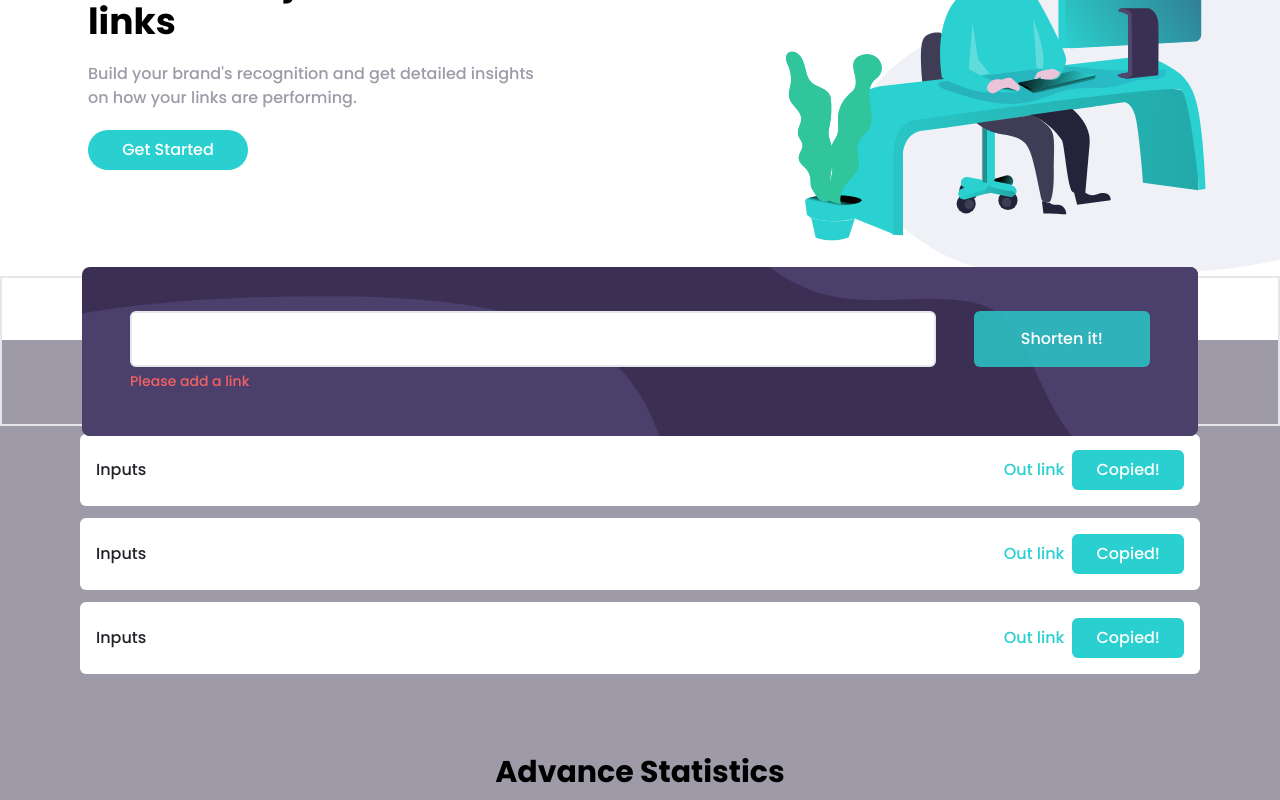
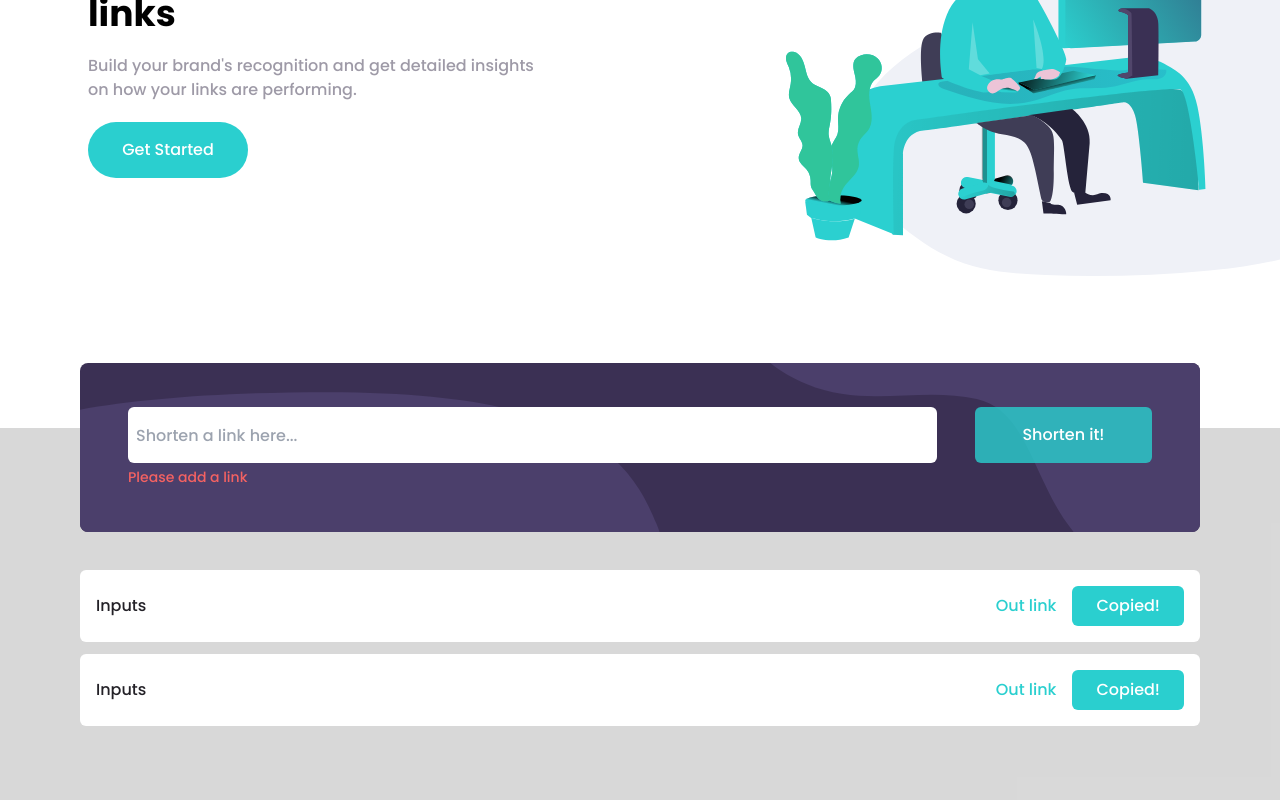
Before and after one commit to theisolatedmonk/url-shortening-api-master, a Next.js app: page / in a window 1280 px wide. Shown: the part 240-1040 px from the top of the page. Built offline with nearby package versions, Linux system fonts and the light colour scheme.

Commit message:
design improved

```diff
--- a/app/components/AdvanceStatistics.tsx
+++ b/app/components/AdvanceStatistics.tsx
@@ -46,8 +46,8 @@ export default function AdvanceStatistics() {
 
 
 
-            <div className="flex flex-col relative justify-center items-center w-full bg-GrayishViolet">
-                <section className="flex flex-col  px-8 -mt-16 mb-2  border-2 relative h-[220px] sm:h-[150px] w-full items-center justify-center ">
+            <div className="flex flex-col relative justify-center items-center w-full  sm:gap-4 xl:gap-10 bg-Gray mt-28 bg-opacity-60">
+                <section className="flex flex-col  px-8 -mt-28 sm:-mt-16 xl:-mt-14 mb-2  relative h-[220px] sm:h-[150px]  w-full items-center justify-center ">
                     <div className="absolute sm:px-20 px-4 w-full">
                         <Image src={bgShortenDesktop} alt={''} className='bg-DarkViolet  w-full rounded-lg h-full sm:flex hidden' />
                         <Image src={bgShortenMobile} alt={''} className='bg-DarkViolet  w-full rounded-lg h-full   sm:hidden flex' />
@@ -55,7 +55,7 @@ export default function AdvanceStatistics() {
 
                     <div className="flex  z-10 w-full  items-start gap-1 p-4 sm:px-24 justify-center flex-col sm:flex-row">
                         <div className="flex  gap-1 items-start justify-start w-full   flex-col">
-                            <input type="text" className=' border-2 h-14 rounded-md outline-none px-2 sm:w-[96%] w-full hover:ring-2 hover:ring-Red' />
+                            <input type="text" placeholder='Shorten a link here... ' className=' h-14 rounded-md outline-none px-2 sm:w-[96%] w-full hover:ring-2 hover:ring-Red ' />
 
 
                             <h1 className='text-start w-full text-Red text-sm'>Please add a link</h1>
@@ -64,28 +64,21 @@ export default function AdvanceStatistics() {
                     </div>
                 </section>
                 <section className='flex gap-3 flex-col w-full sm:px-20 px-4'>
-                    <div className=" bg-white   rounded-md flex justify-between sm:items-center items-start p-4 sm:flex-row flex-col w-full gap-10">
+
+
+                    <div className=" bg-white   rounded-md flex justify-between sm:items-center items-start p-4 sm:flex-row flex-col w-full sm:gap-10 gap-4">
                         <h2 className='text-VeryDarkViolet  w-full sm:w-[520px] pr-4 overflow-hidden '>Inputs</h2>
                         <hr className='w-full sm:hidden' />
-                        <div className="flex items-center gap-2 sm:flex-row flex-col w-full sm:w-80 ">
-                            <h2 className='text-Cyan w-full text-end'>Out link</h2>
+                        <div className="flex items-center gap-4 sm:flex-row flex-col w-full sm:w-80 ">
+                            <h2 className='text-Cyan w-full sm:text-end text-start'>Out link</h2>
                             <button className='rounded-md bg-Cyan hover:bg-opacity-80 bg-opacity-100 p-2 px-6 sm:w-28 text-white w-full'>Copied!</button>
                         </div>
                     </div>
-
-                    <div className=" bg-white   rounded-md flex justify-between sm:items-center items-start p-4 sm:flex-row flex-col w-full gap-10">
+                    <div className=" bg-white   rounded-md flex justify-between sm:items-center items-start p-4 sm:flex-row flex-col w-full sm:gap-10 gap-4">
                         <h2 className='text-VeryDarkViolet  w-full sm:w-[520px] pr-4 overflow-hidden '>Inputs</h2>
                         <hr className='w-full sm:hidden' />
-                        <div className="flex items-center gap-2 sm:flex-row flex-col w-full sm:w-80 ">
-                            <h2 className='text-Cyan w-full text-end'>Out link</h2>
-                            <button className='rounded-md bg-Cyan hover:bg-opacity-80 bg-opacity-100 p-2 px-6 sm:w-28 text-white w-full'>Copied!</button>
-                        </div>
-                    </div>
-                    <div className=" bg-white   rounded-md flex justify-between sm:items-center items-start p-4 sm:flex-row flex-col w-full gap-10">
-                        <h2 className='text-VeryDarkViolet  w-full sm:w-[520px] pr-4 overflow-hidden '>Inputs</h2>
-                        <hr className='w-full sm:hidden' />
-                        <div className="flex items-center gap-2 sm:flex-row flex-col w-full sm:w-80 ">
-                            <h2 className='text-Cyan w-full text-end'>Out link</h2>
+                        <div className="flex items-center gap-4 sm:flex-row flex-col w-full sm:w-80 ">
+                            <h2 className='text-Cyan w-full sm:text-end text-start'>Out link</h2>
                             <button className='rounded-md bg-Cyan hover:bg-opacity-80 bg-opacity-100 p-2 px-6 sm:w-28 text-white w-full'>Copied!</button>
                         </div>
                     </div>
--- a/app/components/Footer.tsx
+++ b/app/components/Footer.tsx
@@ -59,7 +59,8 @@ export default function Footer({ }: Props) {
             <Image src={bgBoostMobile} alt={''} className='bg-DarkViolet  sm:hidden flex w-full' />
             <div className="flex flex-col absolute left-0 text-center sm:top-10 top-24 font-bold w-full items-center gap-4 text-white">
                 <h3 className="text-3xl">Boost your links today</h3>
-                <button className='rounded-3xl  bg-Cyan bg-opacity-80 hover:bg-opacity-100 p-2 w-40'>Get Started</button>
+                <button className='rounded-full bg-Cyan bg-opacity-80 hover:bg-opacity-100 p-4 px-6 w-40 text-white'>Get Started
+                </button>
             </div>
             <div className="flex p-8 bg-VeryDarkViolet sm:justify-between sm:px-20 items-center flex-col sm:flex-row w-full
             sm:items-start gap-8">
@@ -74,7 +75,7 @@ export default function Footer({ }: Props) {
                             <div key={index} className="flex flex-col sm:items-start items-center gap-4">
                                 <h2 className='font-bold text-white'>{item.title}</h2>
                                 {item.links.map((lable) => (
-                                    <Link href={lable.href}><div className="flex flex-col gap-2 text-GrayishViolet">
+                                    <Link href={lable.href}><div className="hover:text-Cyan flex flex-col gap-2 text-GrayishViolet">
                                         {lable.lable}
                                     </div></Link>
                                 ))}
--- a/app/components/HeroSection.tsx
+++ b/app/components/HeroSection.tsx
@@ -6,7 +6,7 @@ type Props = {}
 
 export default function HeroSection({ }: Props) {
     return (
-        <div className='flex sm:flex-row-reverse flex-col items-center justify-between gap-10 overflow-hidden pb-16 pt-5  sm:pl-16'>
+        <div className='flex sm:flex-row-reverse flex-col items-center justify-between gap-10 overflow-hidden pb-10 pt-5  sm:pl-16'>
             <div className="flex w-[120%] sm:w-[80%] h-full">
                 <Image src={illustrationWorking} alt={''} width={600} height={600} className=' ml-20 w-full xl:ml-36' />
             </div>
@@ -15,7 +15,8 @@ export default function HeroSection({ }: Props) {
                 <h3 className="text-4xl font-bold text-center sm:text-start sm:pr-20">More than just shorter links</h3>
                 <p className="text-center px-14 sm:text-start sm:px-0 sm:pr-16 text-GrayishViolet">Build your brand's recognition and get detailed insights on how your links are performing.
                 </p>
-                <button className='rounded-3xl bg-Cyan hover:bg-opacity-80 bg-opacity-100 p-2 w-40 text-white'>Get Started</button>
+                <button className='rounded-full bg-Cyan hover:bg-opacity-80 bg-opacity-100 p-4 px-6 w-40 text-white'>Get Started
+                </button>
             </div>
 
         </div>
```
